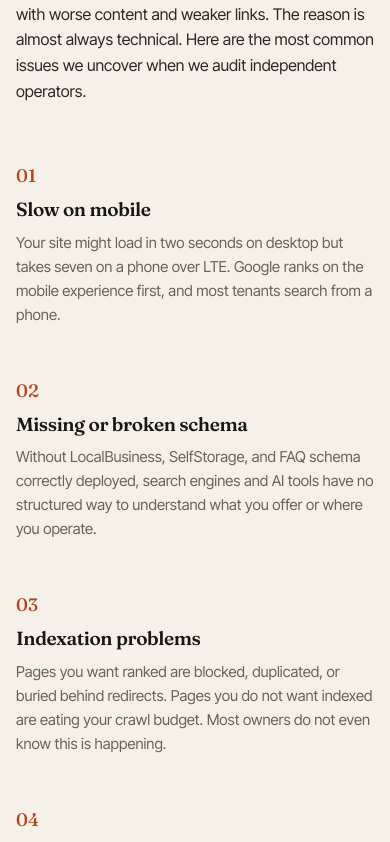
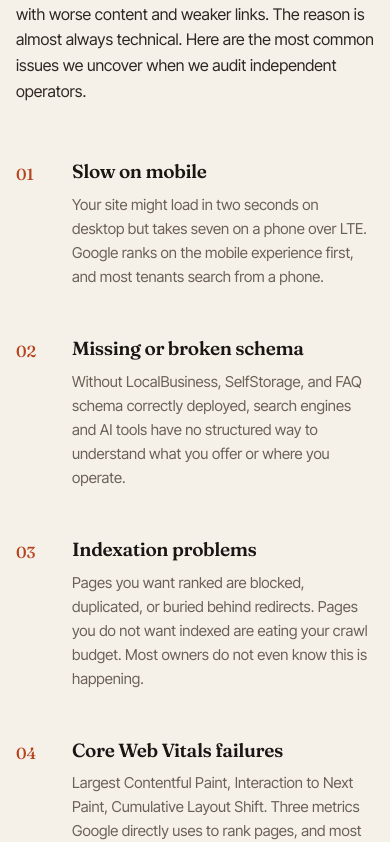
Before and after one commit to devmaai/self-v1, a Next.js app: page /services/technical-seo in a window 390 px wide. Shown: the part 1182-2024 px from the top of the page. Built offline with nearby package versions, Linux system fonts and the light colour scheme.

Commit message:
added a few changes for mobile UI

```diff
--- a/app/globals.css
+++ b/app/globals.css
@@ -1832,8 +1832,9 @@ footer {
   .grid-card h3 { font-size: 18px; }
 
   /* FEATURE LIST / CONTENT BLOCK */
-  .feature-row { padding: 24px 0; }
+  .feature-row { padding: 24px 0; grid-template-columns: 40px 1fr; gap: 16px; }
   .feature-row h3 { font-size: 19px; }
+  .feature-num { font-size: 16px; }
   .content-block-body { font-size: 16px; }
   .callout-box { padding: 22px 24px; font-size: 17px; }
 
```
